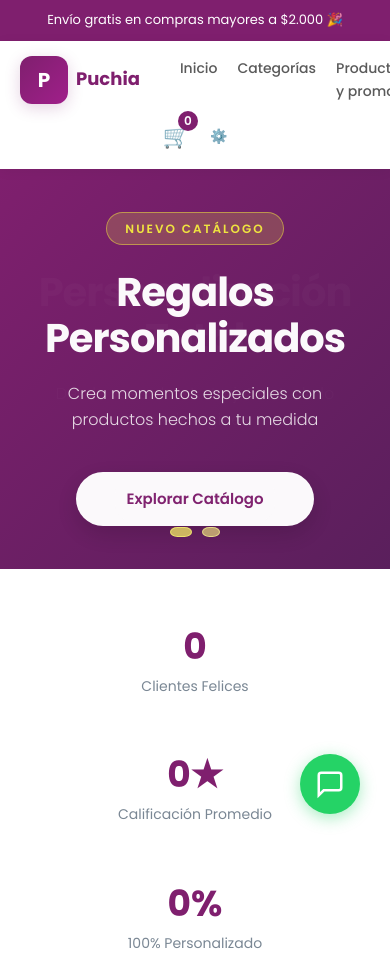
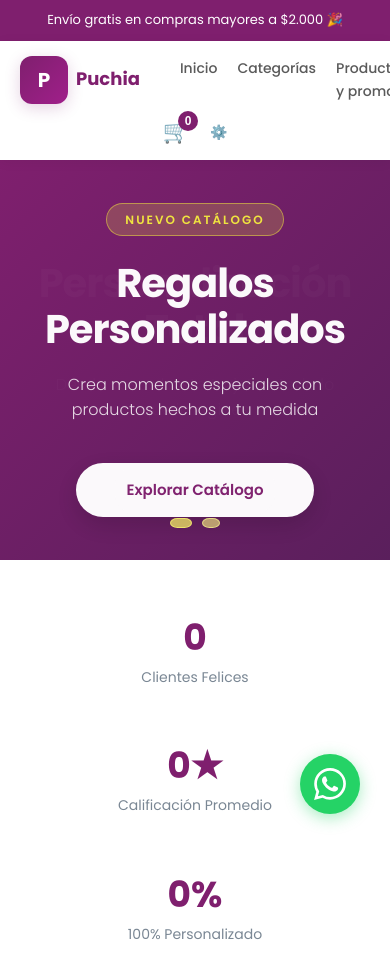
Before and after one commit to puchiamdp-a11y/puchia-frontend, a plain HTML site: page index.html in a window 390 px wide. Shown: the top 957 px of the page. Drawn offline with Linux system fonts and the light colour scheme.

Commit message:
Update index.html

```diff
--- a/index.html
+++ b/index.html
@@ -1,3 +1,4 @@
+
 <!DOCTYPE html>
 <html lang="es">
 <head>
@@ -7,6 +8,7 @@
     <link href="https://fonts.googleapis.com/css2?family=Poppins:wght@300;400;500;600;700&display=swap" rel="stylesheet">
     <link rel="stylesheet" href="css/common.css">
     <link rel="stylesheet" href="css/home.css">
+    <link rel="stylesheet" href="css/cliente.css">
 </head>
 <body>
 
@@ -22,23 +24,19 @@
             </a>
             <nav>
                 <a href="index.html">Inicio</a>
-                <a href="#categorias">Categorías</a>
+                <a href="index.html#categorias">Categorías</a>
                 <a href="proceso-compra.html">Productos y promos</a>
                 <a href="contacto.html">Contacto</a>
             </nav>
         </div>
         <div class="header-right">
-            <a href="proceso-compra.html" class="cart-btn-link" title="Ir a la tienda">
+            <button class="cart-btn" onclick="toggleCart(event)" title="Ver carrito" style="background: none; border: none; cursor: pointer; position: relative; font-size: 22px;">
                 🛒
                 <span class="cart-count" id="cartCount">0</span>
-            </a>
+            </button>
             <a href="admin/login.html" class="admin-link" title="Panel administrador">⚙️</a>
         </div>
     </header>
-
-    <!-- ════════════════════════════════════════════════════════════════
-         BANNER CAROUSEL
-         ════════════════════════════════════════════════════════════════ -->
 
     <div class="banner-carousel">
         <div class="banner active">
@@ -63,10 +61,6 @@
         </div>
     </div>
 
-    <!-- ════════════════════════════════════════════════════════════════
-         ESTADÍSTICAS
-         ════════════════════════════════════════════════════════════════ -->
-
     <section class="stats-section">
         <div class="stats-grid">
             <div class="stat-item">
@@ -85,10 +79,6 @@
             </div>
         </div>
     </section>
-
-    <!-- ════════════════════════════════════════════════════════════════
-         CÓMO FUNCIONA
-         ════════════════════════════════════════════════════════════════ -->
 
     <section class="how-section">
         <h2 class="section-title">¿Cómo Funciona?</h2>
@@ -113,10 +103,6 @@
         </div>
     </section>
 
-    <!-- ════════════════════════════════════════════════════════════════
-         CATEGORÍAS
-         ════════════════════════════════════════════════════════════════ -->
-
     <section class="categories-section" id="categorias">
         <h2 class="section-title">Nuestras Categorías</h2>
         <p class="section-subtitle">Explorá nuestra variedad de opciones personalizadas</p>
@@ -140,24 +126,14 @@
         </div>
     </section>
 
-    <!-- ════════════════════════════════════════════════════════════════
-         PRODUCTOS DESTACADOS
-         ════════════════════════════════════════════════════════════════ -->
-
     <section class="featured-products" id="productos">
         <h2 class="section-title">Productos Destacados</h2>
         <p class="section-subtitle">Nuestros favoritos, elegidos por nuestras clientes</p>
-        <div class="products-grid" id="productsGrid">
-            <!-- SE LLENA CON JAVASCRIPT -->
-        </div>
+        <div class="products-grid" id="productsGrid"></div>
         <div class="see-more-container">
             <a href="proceso-compra.html" class="see-more-btn">Ver Todos los Productos →</a>
         </div>
     </section>
-
-    <!-- ════════════════════════════════════════════════════════════════
-         TESTIMONIOS
-         ════════════════════════════════════════════════════════════════ -->
 
     <section class="testimonials-section" id="opiniones">
         <h2 class="testimonials-title">Lo que dicen nuestras clientas</h2>
@@ -194,8 +170,8 @@
     </section>
 
     <a href="https://wa.me/5492235847353" class="whatsapp-float" target="_blank" title="Contactanos por WhatsApp">
-        <svg width="30" height="30" viewBox="0 0 24 24" fill="none" stroke="white" stroke-width="2">
-            <path d="M21 15a2 2 0 0 1-2 2H7l-4 4V5a2 2 0 0 1 2-2h14a2 2 0 0 1 2 2z"></path>
+        <svg width="32" height="32" viewBox="0 0 24 24" fill="white">
+            <path d="M17.472 14.382c-.297-.149-1.758-.867-2.03-.967-.273-.099-.471-.148-.67.15-.197.297-.767.966-.94 1.164-.173.199-.347.223-.644.075-.297-.15-1.255-.463-2.39-1.475-.883-.788-1.48-1.761-1.653-2.059-.173-.297-.018-.458.13-.606.134-.133.298-.347.446-.52.149-.174.198-.298.298-.497.099-.198.05-.371-.025-.52-.075-.149-.669-1.612-.916-2.207-.242-.579-.487-.5-.669-.51-.173-.008-.371-.01-.57-.01-.198 0-.52.074-.792.372-.272.297-1.04 1.016-1.04 2.479 0 1.462 1.065 2.875 1.213 3.074.149.198 2.096 3.2 5.077 4.487.709.306 1.262.489 1.694.625.712.227 1.36.195 1.871.118.571-.085 1.758-.719 2.006-1.413.248-.694.248-1.289.173-1.413-.074-.124-.272-.198-.57-.347m-5.421 7.403h-.004a9.87 9.87 0 01-5.031-1.378l-.361-.214-3.741.982.998-3.648-.235-.374a9.86 9.86 0 01-1.51-5.26c.001-5.45 4.436-9.884 9.888-9.884 2.64 0 5.122 1.03 6.988 2.898a9.825 9.825 0 012.893 6.994c-.003 5.45-4.437 9.884-9.885 9.884m8.413-18.297A11.815 11.815 0 0012.05 0C5.495 0 .16 5.335.157 11.892c0 2.096.547 4.142 1.588 5.945L.057 24l6.305-1.654a11.882 11.882 0 005.683 1.448h.005c6.554 0 11.890-5.335 11.893-11.893a11.821 11.821 0 00-3.48-8.413z"/>
         </svg>
     </a>
 
```
